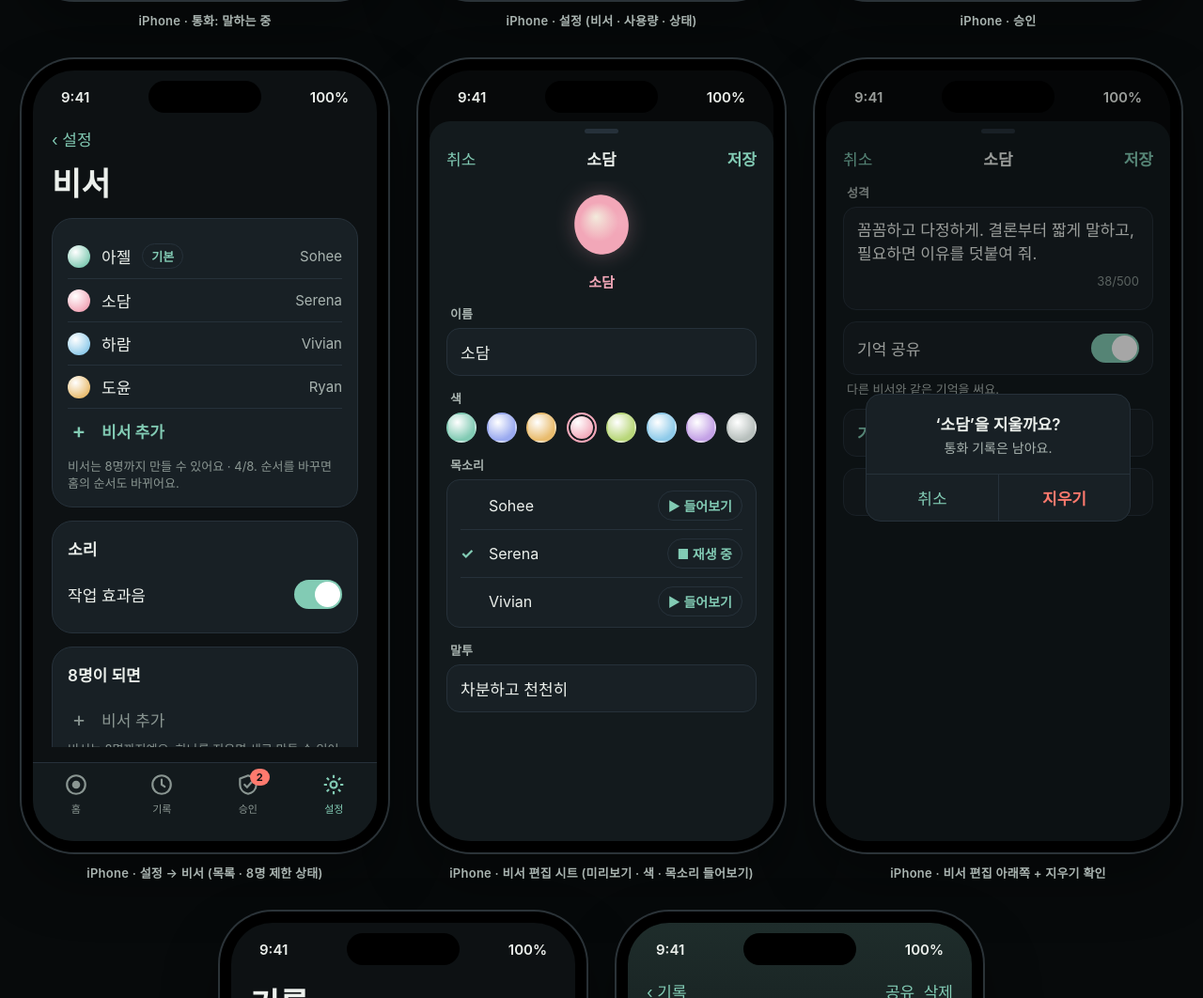
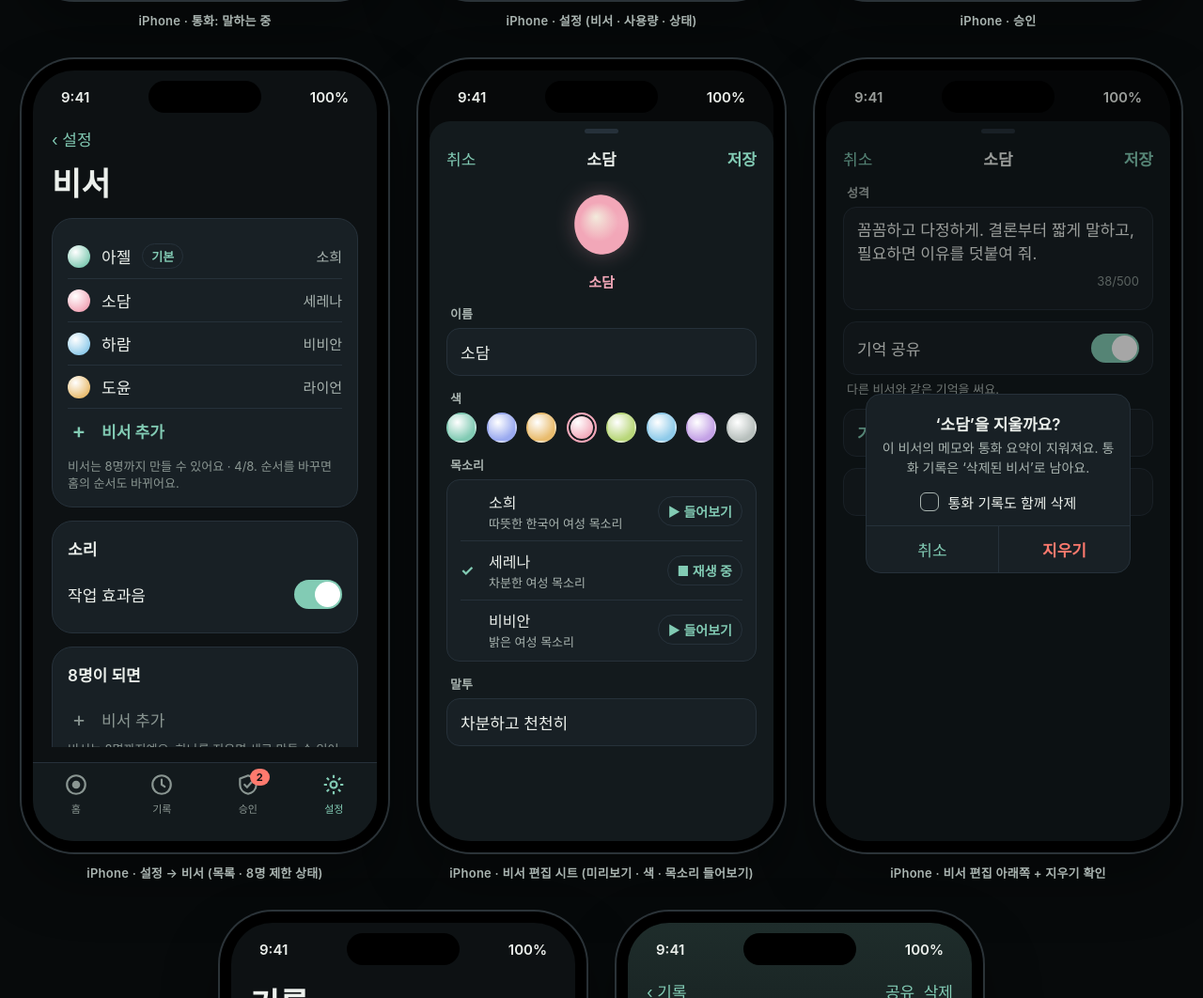
Before and after one commit to hoony6134/azel, a plain HTML site: page assistant/design/mockups.html in a window 1280 px wide. Shown: the part 1951-3013 px from the top of the page at 94% size. Drawn offline with Linux system fonts and the light colour scheme; animation ran at ten frames a second.

Commit message:
docs(design): fold the persona api answers into the spec and mockups

```diff
--- a/assistant/design/mockups.html
+++ b/assistant/design/mockups.html
@@ -478,10 +478,10 @@ canvas.jar { display:block; }
     <div class="title" style="margin-top:0">비서</div>
     <div class="stack">
       <div class="card">
-        <div class="prow2 t-celadon"><span class="pdot"></span>아젤 <span class="basic">기본</span><span class="v">Sohee</span></div>
-        <div class="prow2 t-azalea"><span class="pdot"></span>소담<span class="v">Serena</span></div>
-        <div class="prow2 t-sky"><span class="pdot"></span>하람<span class="v">Vivian</span></div>
-        <div class="prow2 t-amber"><span class="pdot"></span>도윤<span class="v">Ryan</span></div>
+        <div class="prow2 t-celadon"><span class="pdot"></span>아젤 <span class="basic">기본</span><span class="v">소희</span></div>
+        <div class="prow2 t-azalea"><span class="pdot"></span>소담<span class="v">세레나</span></div>
+        <div class="prow2 t-sky"><span class="pdot"></span>하람<span class="v">비비안</span></div>
+        <div class="prow2 t-amber"><span class="pdot"></span>도윤<span class="v">라이언</span></div>
         <div class="prow2" style="color:var(--celadon);font-weight:600"><span style="width:24px;text-align:center;font-size:22px">+</span>비서 추가</div>
         <div class="foot" style="margin-top:6px;line-height:1.4">비서는 8명까지 만들 수 있어요 · 4/8. 순서를 바꾸면 홈의 순서도 바뀌어요.</div>
       </div>
@@ -520,7 +520,7 @@ canvas.jar { display:block; }
     <div class="flabel">색</div>
     <div class="swatches" role="radiogroup" aria-label="색"><span class="sw t-celadon" role="radio" aria-checked="false" aria-label="청자"></span><span class="sw t-indigo" role="radio" aria-checked="false" aria-label="쪽빛"></span><span class="sw t-amber" role="radio" aria-checked="false" aria-label="호박"></span><span class="sw t-azalea on" role="radio" aria-checked="true" aria-label="진달래"></span><span class="sw t-sprout" role="radio" aria-checked="false" aria-label="연두"></span><span class="sw t-sky" role="radio" aria-checked="false" aria-label="하늘"></span><span class="sw t-plum" role="radio" aria-checked="false" aria-label="자주"></span><span class="sw t-ash" role="radio" aria-checked="false" aria-label="먹"></span></div>
     <div class="flabel">목소리</div>
-    <div class="field" style="padding:2px 14px"><div class="vrow"><span class="chk"></span>Sohee<span class="play" role="button" aria-label="Sohee 들어보기">▶ 들어보기</span></div><div class="vrow"><span class="chk">✓</span>Serena<span class="play" role="button" aria-label="Serena 들어보기">■ 재생 중</span></div><div class="vrow"><span class="chk"></span>Vivian<span class="play" role="button" aria-label="Vivian 들어보기">▶ 들어보기</span></div></div>
+    <div class="field" style="padding:2px 14px"><div class="vrow"><span class="chk"></span><span style="display:flex;flex-direction:column;gap:1px">소희<span class="foot" style="color:var(--text2)">따뜻한 한국어 여성 목소리</span></span><span class="play" role="button" aria-label="소희 들어보기">▶ 들어보기</span></div><div class="vrow"><span class="chk">✓</span><span style="display:flex;flex-direction:column;gap:1px">세레나<span class="foot" style="color:var(--text2)">차분한 여성 목소리</span></span><span class="play" role="button" aria-label="세레나 들어보기">■ 재생 중</span></div><div class="vrow"><span class="chk"></span><span style="display:flex;flex-direction:column;gap:1px">비비안<span class="foot" style="color:var(--text2)">밝은 여성 목소리</span></span><span class="play" role="button" aria-label="비비안 들어보기">▶ 들어보기</span></div></div>
     <div class="flabel">말투</div>
     <div class="field" style="color:var(--text)">차분하고 천천히</div>
   </div>
@@ -546,7 +546,8 @@ canvas.jar { display:block; }
   <div class="sheetbg" style="z-index:2;background:rgba(0,0,0,.35)"></div>
   <div class="alert" role="alertdialog" aria-label="소담을 지울까요?">
     <h3>‘소담’을 지울까요?</h3>
-    <p>통화 기록은 남아요.</p>
+    <p>이 비서의 메모와 통화 요약이 지워져요. 통화 기록은 ‘삭제된 비서’로 남아요.</p>
+    <div style="display:flex;align-items:center;gap:10px;justify-content:center;padding:0 16px 14px;font-size:15px" role="checkbox" aria-checked="false"><span style="width:20px;height:20px;border-radius:6px;border:1.5px solid var(--text2)"></span>통화 기록도 함께 삭제</div>
     <div class="ab"><span>취소</span><span>지우기</span></div>
   </div>
 </div></div>
```
Also changed, not shown: 1 other file.
